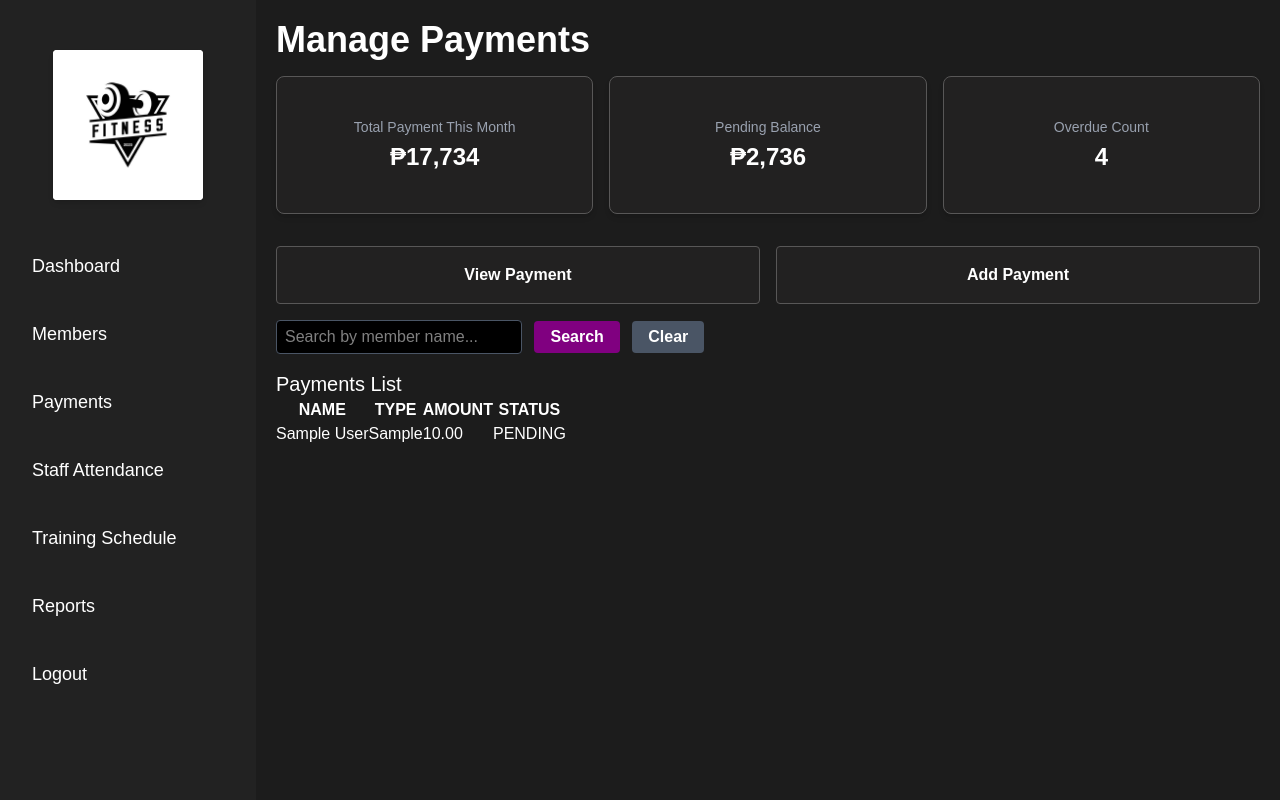
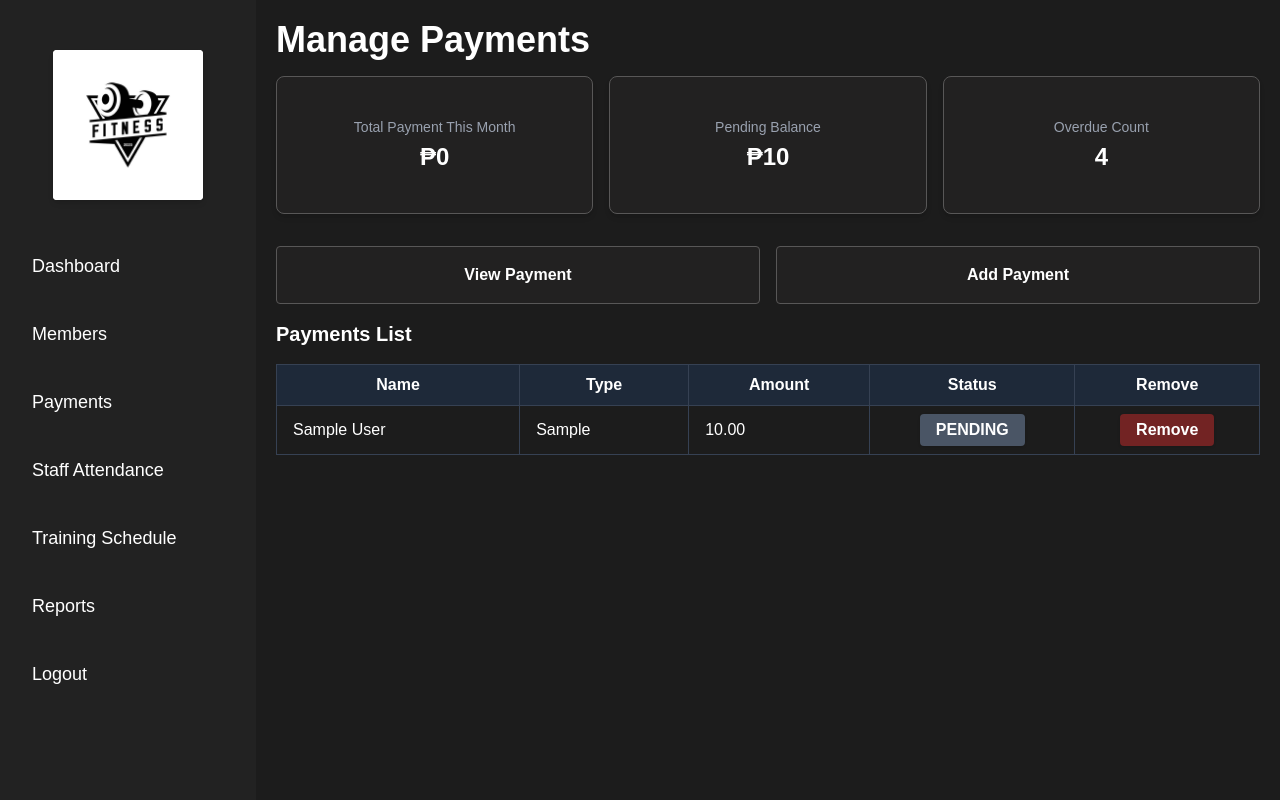
Before and after one commit to Eewonn/Gym-Management-System, a PHP site: page /index.php?page=payments in a window 1280 px wide. Run offline with PHP 8.4, Linux system fonts and the light colour scheme; the visitor is signed in with stand-in values (Sample User, id 1); tables that the repository leaves empty hold one stand-in row (values such as "Sample post"); style sheets or scripts are compiled from the project's sources.

Commit message:
fixed payments tab and added more functionality and error checking

```diff
--- a/app/includes/card.php
+++ b/app/includes/card.php
@@ -57,7 +57,7 @@
             document.getElementById('totalRevenue').innerText = data.total_revenue !== undefined ? '₱' + data.total_revenue : 'Loading...';
         })
         .catch(error => {
-            console.error('Error fetching member count:', error);
+            console.error(error);
             document.getElementById('totalRevenue').innerText = 'Error';
         });
     }
--- a/app/includes/paymentcard.php
+++ b/app/includes/paymentcard.php
@@ -1,11 +1,11 @@
 <div class="flex flex-wrap gap-4 mt-4 mb-4 w-full">
     <div class="bg-[#222121] text-white p-4 py-10 rounded-lg shadow-md flex-1 min-w-[12rem] text-center border border-[#585757] mb-4">
         <div class="text-sm text-gray-400 mb-1">Total Payment This Month</div>
-        <div class="text-2xl font-bold">₱17,734</div>
+        <div class="text-2xl font-bold" id="totalRevenue"></div>
     </div>
     <div class="bg-[#222121] text-white p-4 py-10 rounded-lg shadow-md flex-1 min-w-[12rem] text-center border border-[#585757] mb-4">
         <div class="text-sm text-gray-400 mb-1">Pending Balance</div>
-        <div class="text-2xl font-bold">₱2,736</div>
+        <div class="text-2xl font-bold" id="totalPending"></div>
     </div>
     <div class="bg-[#222121] text-white p-4 py-10 rounded-lg shadow-md flex-1 min-w-[12rem] text-center border border-[#585757] mb-4">
         <div class="text-sm text-gray-400 mb-1">Overdue Count</div>
--- /dev/null
+++ b/app/includes/pendingbalance.php
@@ -0,0 +1,12 @@
+<?php
+
+require_once __DIR__ . '/../../db/db.php';
+
+$stmt = $pdo->query("SELECT SUM(amount) AS total_pending_balance  FROM payments WHERE status = 'PENDING'");
+$res = $stmt->fetch(PDO::FETCH_ASSOC);
+
+$formattedRevenue = number_format($res['total_pending_balance'], 0, '.', ',');
+
+header('Content-Type: application/json');
+echo json_encode(['total_pending_balance' => $formattedRevenue]);
+?>
--- a/app/pages/payments.php
+++ b/app/pages/payments.php
@@ -14,6 +14,10 @@ if ($_POST) {
             $_POST['status']
         ]);
         $success_message = "Payment added successfully!";
+
+        header("Location: " . $_SERVER['REQUEST_URI']);
+        exit();
+
     }
 }
 
@@ -41,6 +45,36 @@ if (isset($_GET['search']) && !empty($_GET['search'])) {
         ORDER BY p.payment_date DESC
     ");
     $payments = $stmt->fetchAll(PDO::FETCH_ASSOC);
+}
+
+if (isset($_POST['update_payment_id'])) {
+    $paymentId = intval($_POST['update_payment_id']);
+
+    try {
+        $stmt = $pdo->prepare("UPDATE payments SET status = 'PAID' WHERE payment_id = ?");
+        $stmt->execute([$paymentId]);
+        $success_message = "Payment status updated to PAID!";
+    } catch (PDOException $e) {
+        echo "<p style='color:red;'>Error updating payment status: " . $e->getMessage() . "</p>";
+    }
+
+    header("Location: " . $_SERVER['REQUEST_URI']);
+    exit();
+}
+
+if ($_SERVER['REQUEST_METHOD'] === 'POST' && isset($_POST['remove_payment'])) {
+    $paymentId = intval($_POST['remove_payment']);
+
+    try {
+        $stmt = $pdo->prepare("DELETE FROM payments WHERE payment_id = ?");
+        $stmt->execute([$paymentId]);
+
+        $success_message = "Payment removed successfully!";
+        header("Location: " . $_SERVER['REQUEST_URI']);
+        exit();
+    } catch (PDOException $e) {
+        echo "<p style='color:red;'>Error deleting payment: " . $e->getMessage() . "</p>";
+    }
 }
 
 // Get all members for dropdown
@@ -125,34 +159,67 @@ $members = $members_stmt->fetchAll(PDO::FETCH_ASSOC);
 
     <!-- View Payments Section -->
     <div id="viewPayments">
-        <form method="GET">
-            <input class="w-1/4 px-2 py-1 rounded bg-black text-white border border-gray-600 focus:outline-none focus:ring-2 focus:ring-purple-600" type="text" name="search" placeholder="Search by member name..." value="<?php echo htmlspecialchars($search_query); ?>">
-            <button class="ml-2 bg-[#800080] hover:bg-[#690069] cursor-pointer text-white font-semibold py-1 px-4 rounded" type="submit">Search</button>
-            <button class="ml-2 cursor-pointer bg-gray-600 hover:bg-gray-700 text-white font-semibold py-1 px-4 rounded" type="submit">Clear</button>
-        </form>
+        <h2 class="text-xl font-bold mb-4 text-white">Payments List</h2>
+        <?php if (!empty($payments)): ?>
+            <div class="overflow-x-auto">
+                <table class="w-full border-collapse border border-gray-700 text-white">
+                    <thead>
+                        <tr class="bg-gray-800">
+                            <th class="border border-gray-700 px-4 py-2">Name</th>
+                            <th class="border border-gray-700 px-4 py-2">Type</th>
+                            <th class="border border-gray-700 px-4 py-2">Amount</th>
+                            <th class="border border-gray-700 px-4 py-2">Status</th>
+                            <th class="border border-gray-700 px-4 py-2">Remove</th>
+                        </tr>
+                    </thead>
+                    <tbody>
+                        <?php foreach ($payments as $payment): ?>
+                            <tr class="hover:bg-gray-700">
+                                <td class="border border-gray-700 px-4 py-2">
+                                    <?= htmlspecialchars($payment['first_name'] . ' ' . $payment['last_name']) ?>
+                                </td>
+                                <td class="border border-gray-700 px-4 py-2">
+                                    <?= htmlspecialchars($payment['payment_type']) ?>
+                                </td>
+                                <td class="border border-gray-700 px-4 py-2">
+                                    <?= htmlspecialchars($payment['amount']) ?>
+                                </td>
+                               <td class="border border-gray-700 py-2 whitespace-nowrap text-center align-middle">
+                                <?php if ($payment['status'] === 'PENDING'): ?>
+                                    <form method="POST" action="">
+                                        <input type="hidden" name="update_payment_id" value="<?= $payment['payment_id'] ?>">
+                                        <button type="submit" class="bg-gray-600 hover:bg-gray-700 cursor-pointer object-cover text-white font-bold px-4 py-1 rounded shadow transition">
+                                            PENDING
+                                        </button>
+                                    </form>
+                                <?php else: ?>
+                                    <button type="button" style="background-color: #347433" class="bg-[#347433] text-white font-bold px-4 py-1 rounded shadow cursor-default">
+                                        PAID
+                                    </button>
+                                <?php endif; ?>
+                            </td>
+                            <td class="border border-gray-700 py-2 whitespace-nowrap text-center align-middle">
+                                <form method="POST" action="">
+                                    <input type="hidden" name="remove_payment" value="<?= $payment['payment_id'] ?>">
+                                        <button type="submit"
+                                        style="background-color: #722323;"
+                                        class="bg-[#722323] cursor-pointer text-white font-bold px-4 py-1 rounded shadow transition"
+                                        onclick="return confirm('Are you sure you want to remove this payment?')" >
+                                        Remove
+                                    </button>
+                                </form>
+                            </td>
 
-        <h2 class="mt-4 text-xl">Payments List</h2>
-        <?php if (!empty($payments)): ?>
-            <table border="1">
-                <tr>
-                    <th>NAME</th>
-                    <th>TYPE</th>
-                    <th>AMOUNT</th>
-                    <th>STATUS</th>
-                </tr>
-                <?php foreach ($payments as $payment): ?>
-                <tr>
-                    <td><?= $payment['first_name'] . ' ' . $payment['last_name'] ?></td>
-                    <td><?= $payment['payment_type'] ?></td>
-                    <td><?= $payment['amount'] ?></td>
-                    <td><?= $payment['status'] ?></td>
-                </tr>
-                <?php endforeach; ?>
-            </table>
+                            </tr>
+                        <?php endforeach; ?>
+                    </tbody>
+                </table>
+            </div>
         <?php else: ?>
-            <p>No payments found.</p>
+            <p class="text-gray-400">No payments found.</p>
         <?php endif; ?>
     </div>
+
 
     <script>
         function showAddForm() {
@@ -172,6 +239,39 @@ $members = $members_stmt->fetchAll(PDO::FETCH_ASSOC);
 
         // Show view payments by default
         showViewPayments();
+
+
+        function fetchTotalRevenue(){
+            fetch('app/includes/totalrevenue.php')
+            .then(response => response.json())
+            .then(data => {
+                document.getElementById('totalRevenue').innerText = data.total_revenue !== undefined ? '₱' + data.total_revenue : 'Loading...';
+            })
+            .catch(error => {
+                console.error(error);
+                document.getElementById('totalRevenue').innerText = 'Error';
+            });
+        }
+
+        fetchTotalRevenue();
+
+        setInterval(fetchTotalRevenue, 5000); // Refresh every minute
+
+        function fetchTotalPending(){
+            fetch('app/includes/pendingbalance.php')
+            .then(response => response.json())
+            .then(data => {
+                document.getElementById('totalPending').innerText = data.total_pending_balance !== undefined ? '₱' + data.total_pending_balance : 'Loading...';
+            })
+            .catch(error => {
+                console.error(error);
+                document.getElementById('totalPending').innerText = 'Error';
+            });
+        }
+
+        fetchTotalPending();
+
+        setInterval(fetchTotalPending, 5000); // Refresh every minute
     </script>
 </body>
 </html>
```
